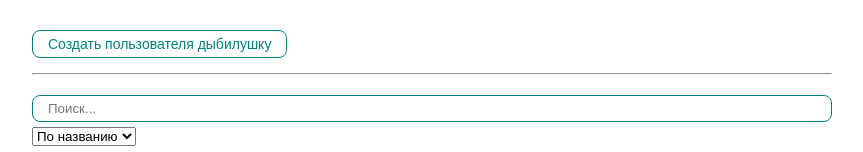
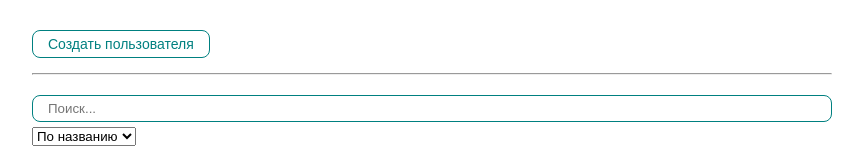
Before and after one commit to vesta228322/learn-react-new-Ulbi-TV-, a React (Create React App) app: page / in a window 1280 px wide. Shown: the top 152 px of the page, without its empty margins (208-1071 px from the left). Built offline with nearby package versions, Linux system fonts and the light colour scheme.

Commit message:
change to default

```diff
--- a/src/App.js
+++ b/src/App.js
@@ -49,7 +49,7 @@ function App() {
     return (
         <div className="App">
             <MyButton style={{ marginTop: '30px' }} onClick={() => setModal(true)} >
-                Создать пользователя дыбилушку
+                Создать пользователя
             </MyButton>
             <MyModal visible={modal} setVisible={setModal} >
                 <PostForm create={createPost} />
```
